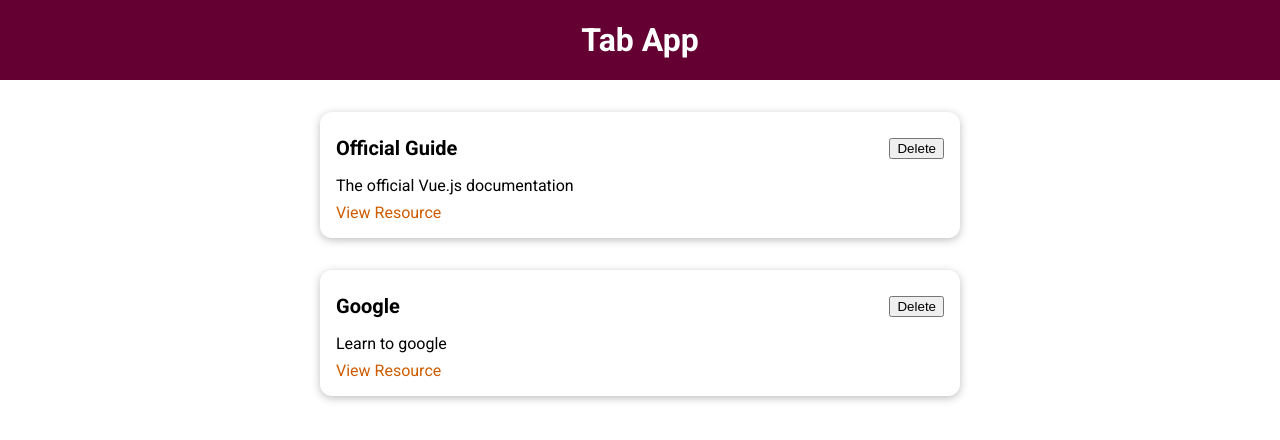
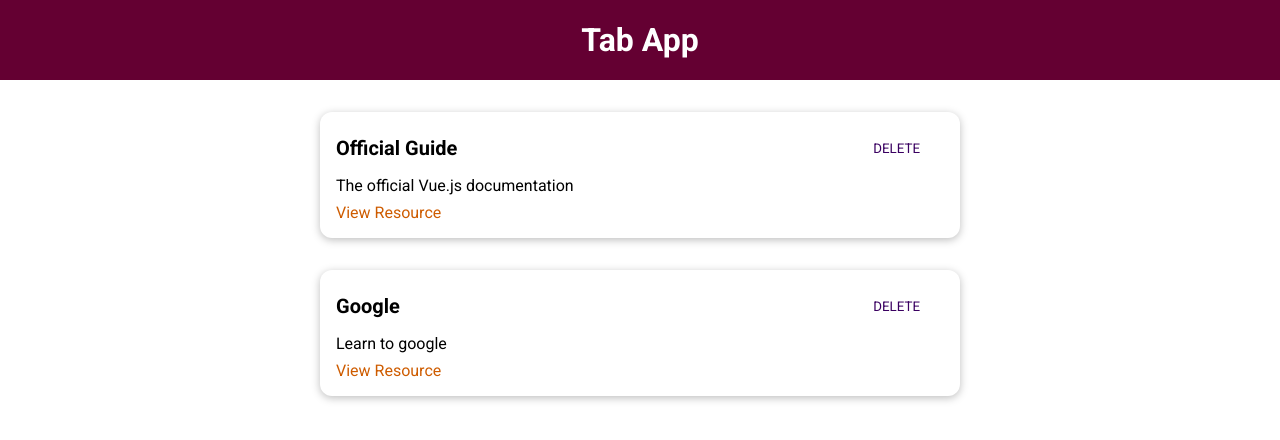
Before and after one commit to Ainsik/vue-tab-app, a Vue app: page / in a window 1280 px wide. Shown: the top 440 px of the page. Built offline with nearby package versions, Linux system fonts and the light colour scheme.

Commit message:
add button component

```diff
--- /dev/null
+++ b/src/components/UI/BaseButton.vue
@@ -0,0 +1,37 @@
+<template>
+	<button :type="type" :class="mode"><slot></slot></button>
+</template>
+
+<script>
+export default {
+	props: ["type", "mode"],
+};
+</script>
+
+<style scoped>
+button {
+	padding: 0.75rem 1.5rem;
+	font-family: inherit;
+	background-color: #3a0061;
+	border: 1px solid #3a0061;
+	color: white;
+	cursor: pointer;
+}
+
+button:hover,
+button:active {
+	background-color: #270041;
+	border-color: #270041;
+}
+
+.flat {
+	background-color: transparent;
+	color: #3a0061;
+	border: none;
+}
+
+.flat:hover,
+.flat:active {
+	background-color: #edd2ff;
+}
+</style>
--- a/src/components/learning-resources/LearningResource.vue
+++ b/src/components/learning-resources/LearningResource.vue
@@ -3,7 +3,7 @@
 		<base-card>
 			<header>
 				<h3>{{ title }}</h3>
-				<button>Delete</button>
+				<base-button mode="flat">DELETE</base-button>
 			</header>
 			<p>{{ description }}</p>
 			<nav>
--- a/src/main.js
+++ b/src/main.js
@@ -1,9 +1,11 @@
 import { createApp } from "vue";
 import App from "./App.vue";
 import BasaCard from "./components/UI/BaseCard.vue";
+import BaseButton from "./components/UI/BaseButton.vue";
 
 const app = createApp(App);
 
 app.component("base-card", BasaCard);
+app.component("base-button", BaseButton);
 
 app.mount("#app");
```
